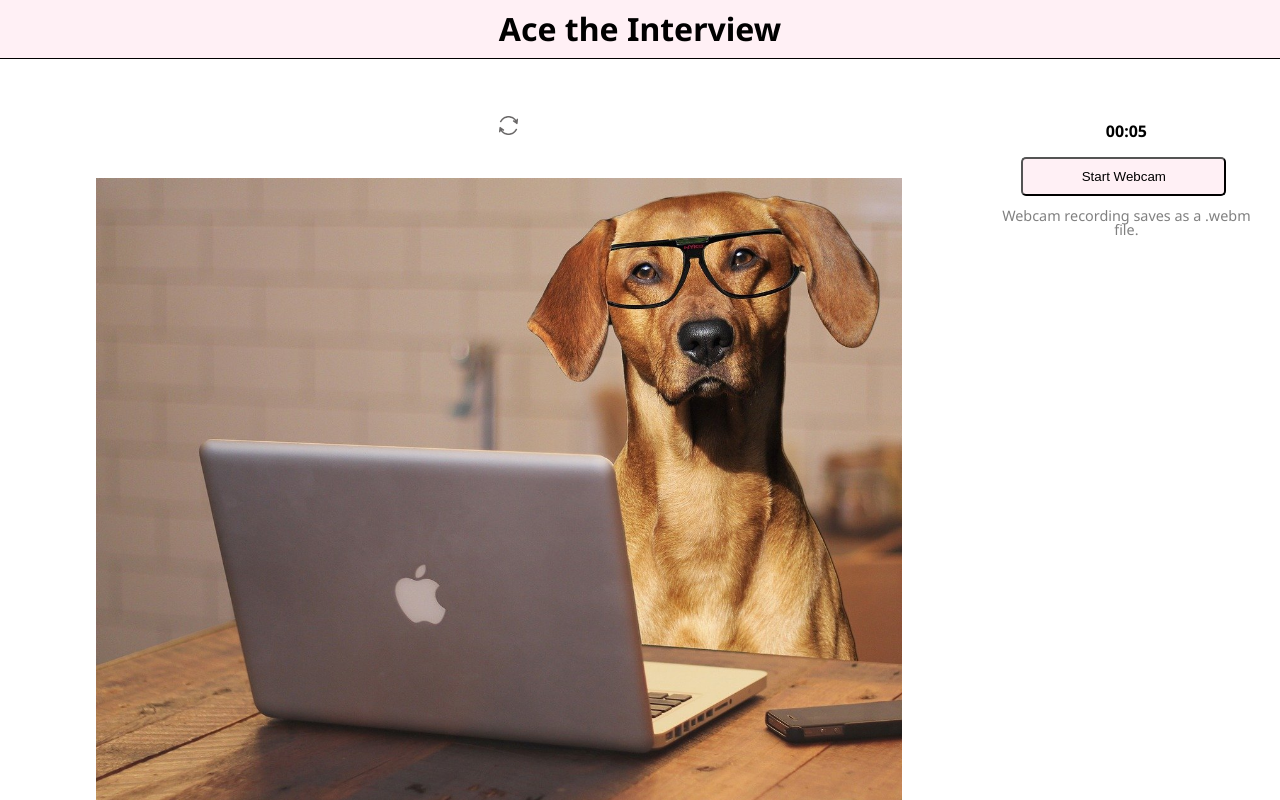
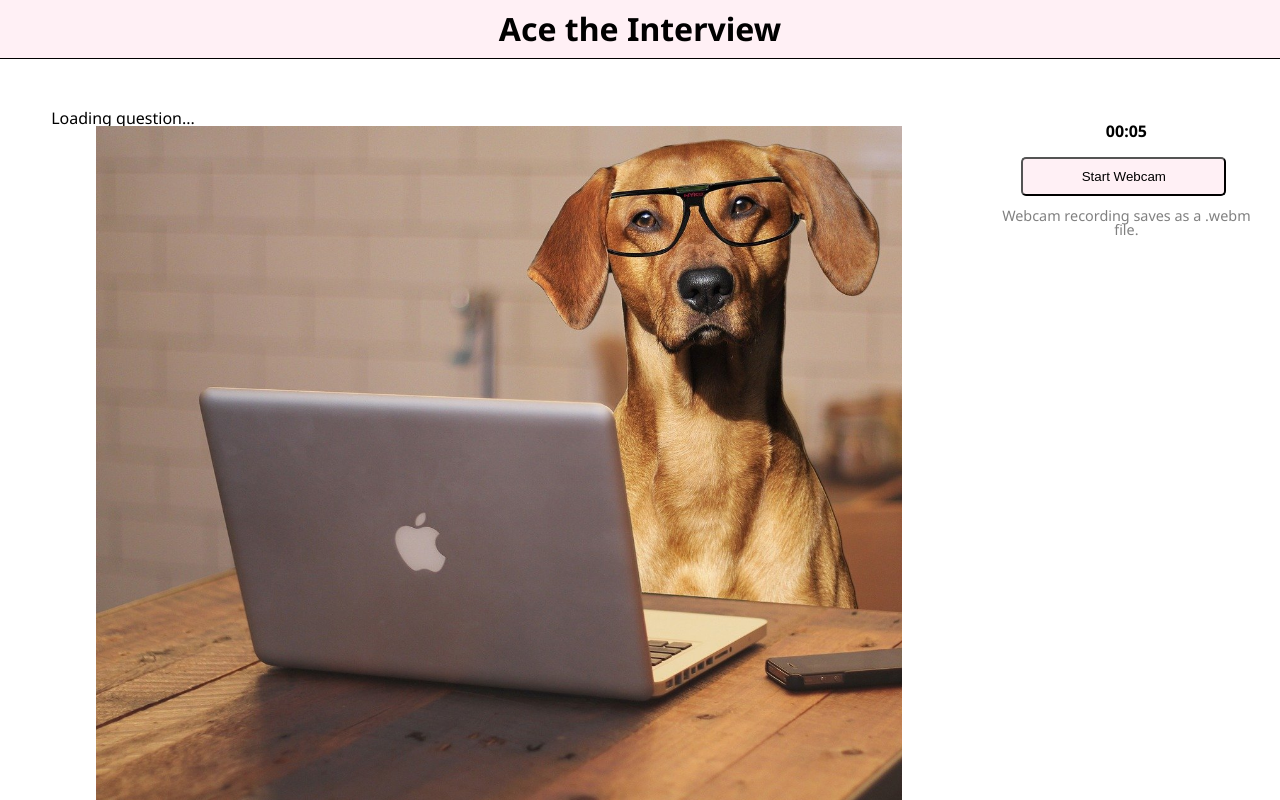
Before and after one commit to RococoCoding/ace-it-frontend, a React (Create React App) app: page / in a window 1280 px wide. Shown: the top 800 px of the page. Built offline with nearby package versions, Linux system fonts and the light colour scheme; no server answers.

Commit message:
Fix for question not appearing on load

```diff
--- a/src/components/Question.js
+++ b/src/components/Question.js
@@ -21,9 +21,13 @@ function Question(props) {
 
   return (
     <div className="question-container">
+      {question ?
       <h3>{question}
         <img onClick={() => setReload(!reload)} src="assets/refresh.png" className="reload" alt="reload icon" />
       </h3>
+      :
+      <p>Loading question...</p>
+      }
       <img src="assets/Dog-Interviewer.jpg" alt="dog with glasses sitting at a desk in front of a laptop" />
     </div>
   );
```
Also changed, not shown: 1 other file (tests, documents, lock files or other folders).
